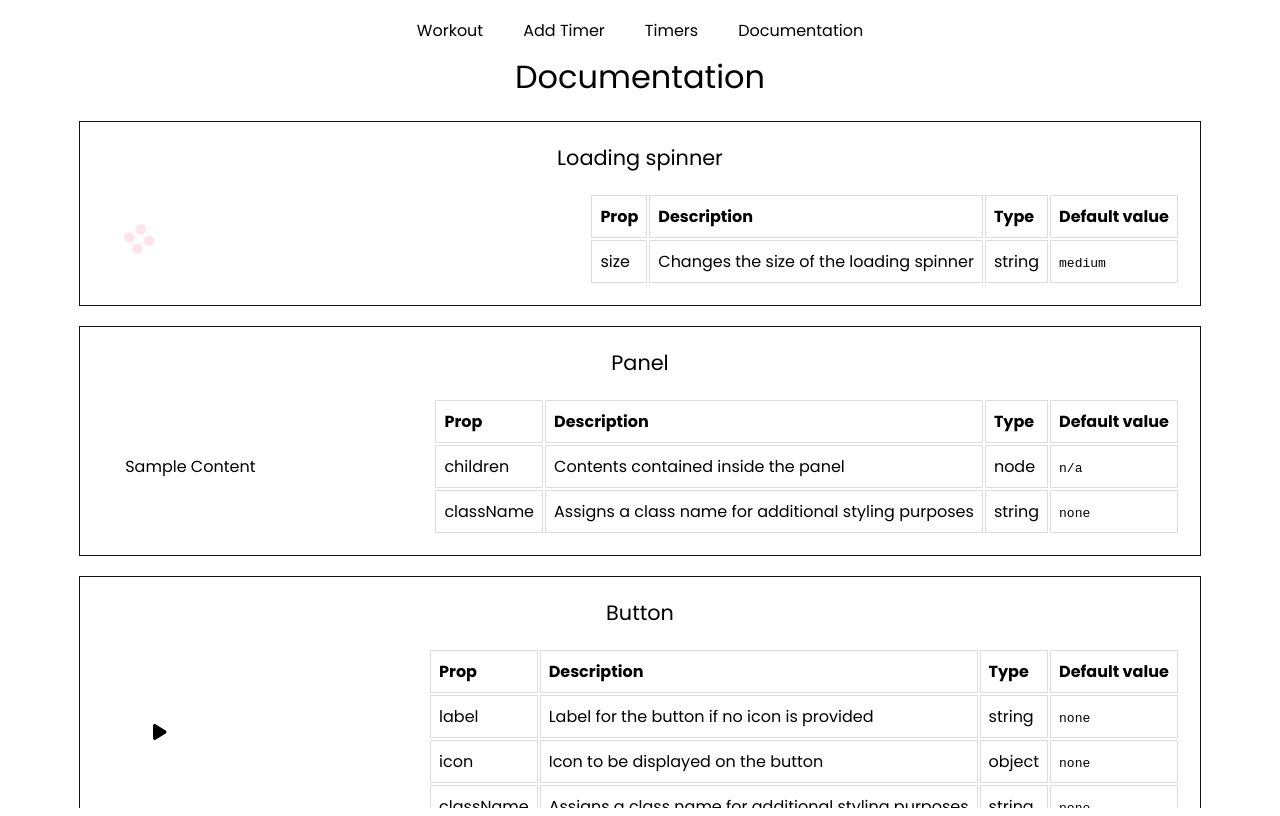
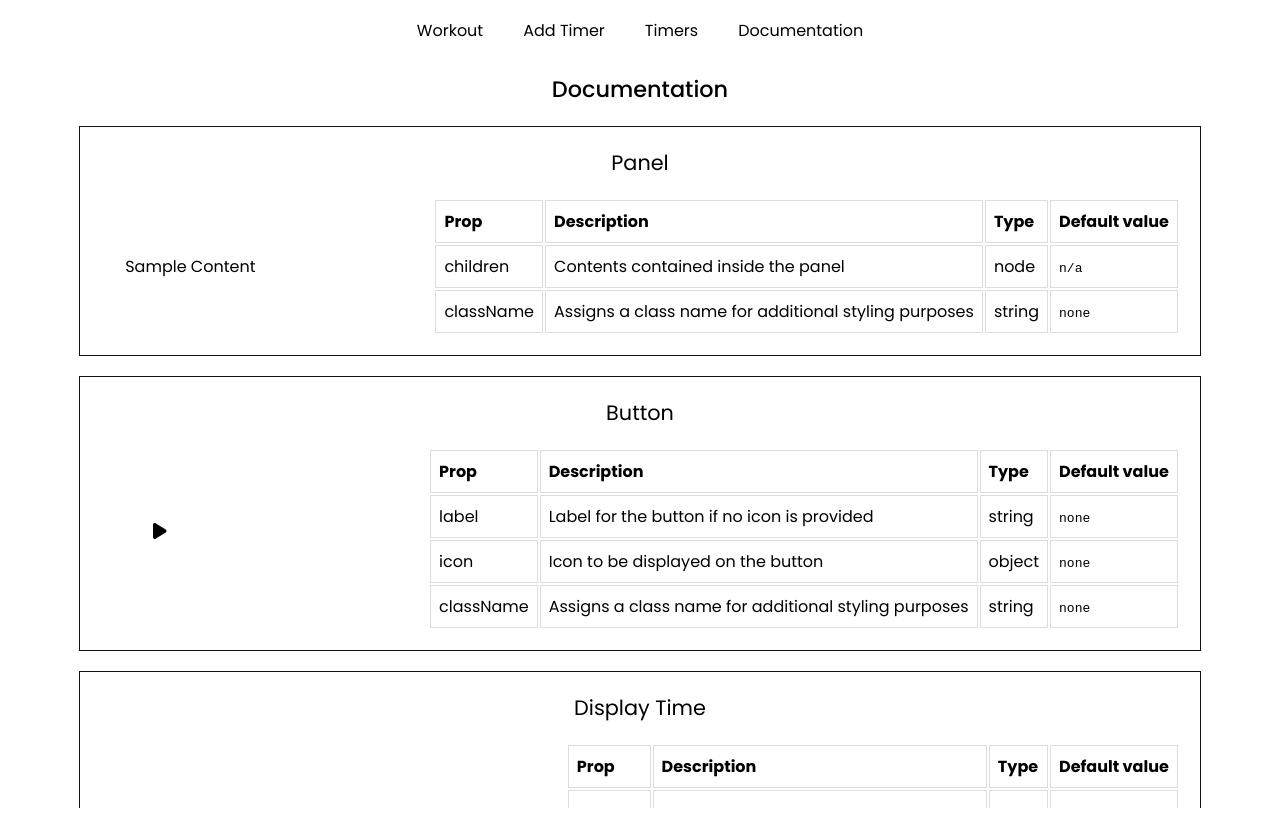
Before and after one commit to prof-tejera/assignment-2-itsweebs, a React (Create React App) app: page /docs in a window 1280 px wide. Built offline with nearby package versions, Linux system fonts and the light colour scheme.

Commit message:
style timer queue (active timer)

```diff
--- a/src/components/generic/Button/Button.css
+++ b/src/components/generic/Button/Button.css
@@ -51,12 +51,12 @@
 
 .button-remove {
     color: black;
-    background-color: #eee;
+    background-color: transparent;
 }
 
 .button-remove:hover {
     color: #f8446e;
-    background-color: #eee;
+    background-color: transparent;
 }
 
 .button-add-timer {
--- a/src/views/DocumentationView/DocumentationView.js
+++ b/src/views/DocumentationView/DocumentationView.js
@@ -3,7 +3,6 @@ import styled from "styled-components";
 
 import DocumentComponent from "../../components/documentation/DocumentComponent";
 
-import Loading from "../../components/generic/Loading";
 import Panel from "../../components/generic/Panel/Panel";
 import Button from "../../components/generic/Button/Button";
 import { faPlay } from '@fortawesome/free-solid-svg-icons';
@@ -19,10 +18,6 @@ const Container = styled.div`
   width: 100%;
 `;
 
-const Title = styled.div`
-  font-size: 2rem;
-`;
-
 /**
  * You can document your components by using the DocumentComponent component
  */
@@ -30,19 +25,7 @@ const Documentation = () => {
   return (
     <Container>
       <div>
-        <Title>Documentation</Title>
-        <DocumentComponent
-          title="Loading spinner "
-          component={<Loading />}
-          propDocs={[
-            {
-              prop: "size",
-              description: "Changes the size of the loading spinner",
-              type: "string",
-              defaultValue: "medium",
-            },
-          ]}
-        />
+        <h2>Documentation</h2>
         <DocumentComponent
           title="Panel"
           component={<Panel className="control-panel">Sample Content</Panel>}
--- a/src/views/WorkoutQueueView/WorkoutQueueView.css
+++ b/src/views/WorkoutQueueView/WorkoutQueueView.css
@@ -77,3 +77,7 @@
     padding: 32px;
     text-align: center;
 }
+
+.active-timer {
+    background-color: #c0c0c0;
+  }
--- a/src/views/WorkoutQueueView/WorkoutQueueView.js
+++ b/src/views/WorkoutQueueView/WorkoutQueueView.js
@@ -111,8 +111,8 @@ const WorkoutQueueView = () => {
       </div>
       <h2>Workout Queue</h2>
       {
-        state.timers.map((timer) => (
-          <div key={timer.id} className="timer-item">
+        state.timers.map((timer, index) => (
+          <div key={timer.id} className={`timer-item ${index === state.currentTimerIndex && state.isWorkoutRunning ? 'active-timer' : ''}`}>
             <div className="timer-info">
               <div className="timer-type">{timer.type}</div>
               <div className="timer-details">
```
